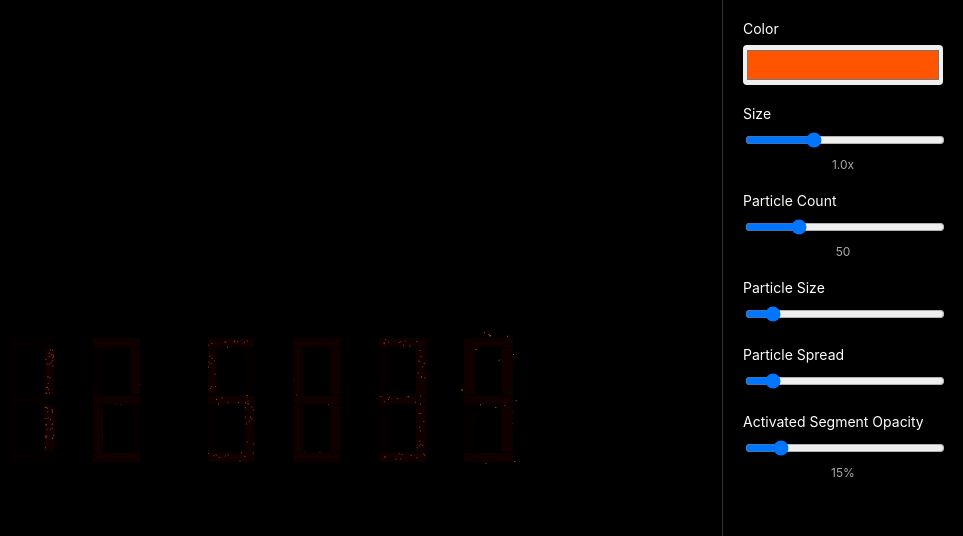
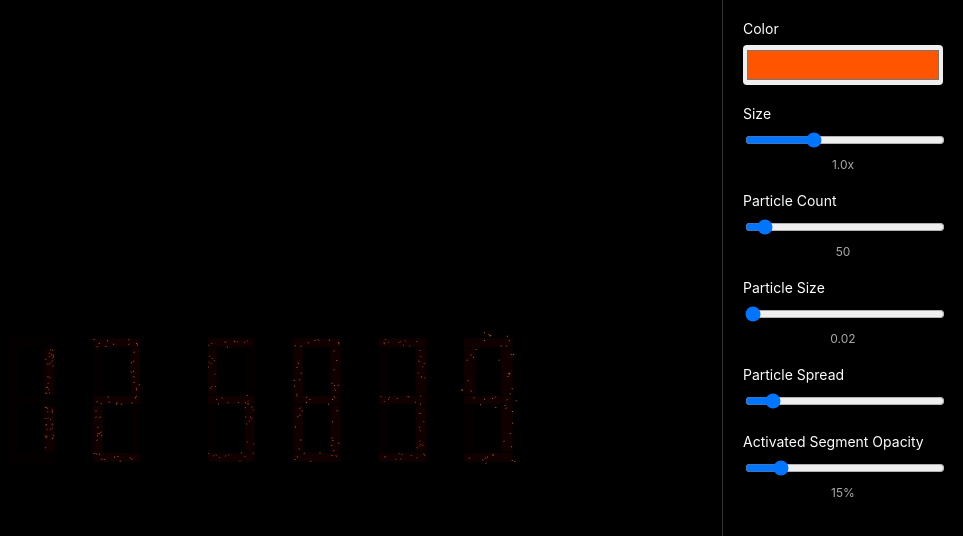
Before and after one commit to fbaluch/ferro-clock, a React (Create React App) app: page / in a window 1280 px wide. Shown: the top 536 px of the page, without its empty margins (317-1280 px from the left). Built offline with nearby package versions, Linux system fonts and the light colour scheme.

Commit message:
full working version!

```diff
--- a/src/components/ControlPanel.tsx
+++ b/src/components/ControlPanel.tsx
@@ -85,7 +85,7 @@ const ControlPanel: React.FC<ControlPanelProps> = ({
         <input
           type="range"
           min="0"
-          max="200"
+          max="800" // Increased from 200 to 800
           value={particleCount}
           onChange={(e) => onParticleCountChange(Number(e.target.value))}
           style={{ width: '100%', cursor: 'pointer' }}
@@ -99,13 +99,16 @@ const ControlPanel: React.FC<ControlPanelProps> = ({
         <label style={{ display: 'block', marginBottom: '8px', fontSize: '14px' }}>Particle Size</label>
         <input
           type="range"
-          min="0.01"
-          max="0.1"
-          step="0.01"
+          min="0.1"
+          max="1.0"  // Keeping max at 1.0
+          step="0.1"
           value={particleSize}
           onChange={(e) => onParticleSizeChange(Number(e.target.value))}
           style={{ width: '100%', cursor: 'pointer' }}
         />
+        <div style={{ textAlign: 'center', marginTop: '5px', fontSize: '12px', color: '#aaa' }}>
+          {particleSize}
+        </div>
       </div>
 
       <div>
--- a/src/components/Digit.tsx
+++ b/src/components/Digit.tsx
@@ -25,9 +25,9 @@ const Digit: React.FC<DigitProps> = ({
   color,
   scale,
   showSegments,
-  particleCount = 100,
+  particleCount = 400,      // 400-ish gives ~65 filings per bar on "0"
   particleSize = 0.05,
-  particleSpread = 2,
+  particleSpread = 0.6,     // start much closer to the digit
   digitPosition
 }) => {
   // Define segment configurations
--- a/src/components/Segment.tsx
+++ b/src/components/Segment.tsx
@@ -26,6 +26,7 @@ const Segment: React.FC<SegmentProps> = ({
           color={color}
           transparent
           opacity={active ? 0.3 : 0.1}
+          depthWrite={false}   // ← NEW: don't write to z-buffer
         />
       </mesh>
     </group>
```
